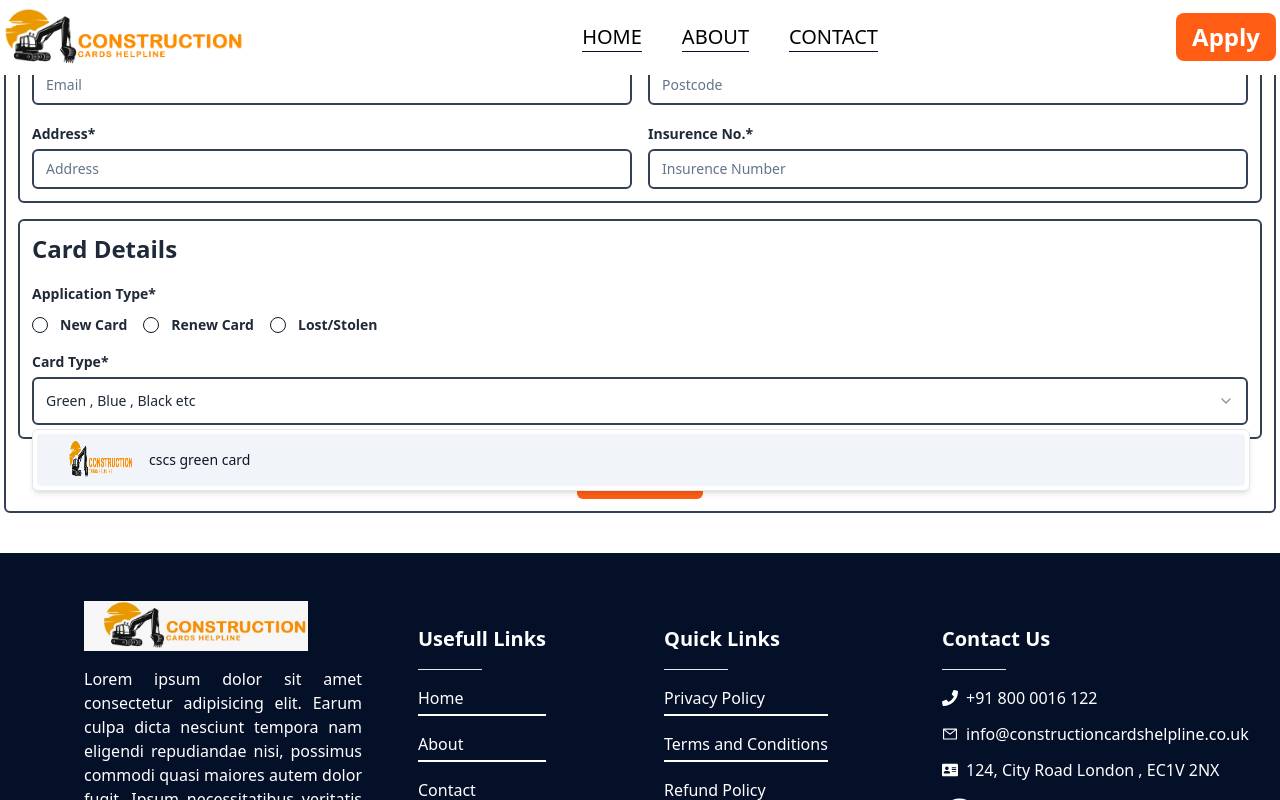
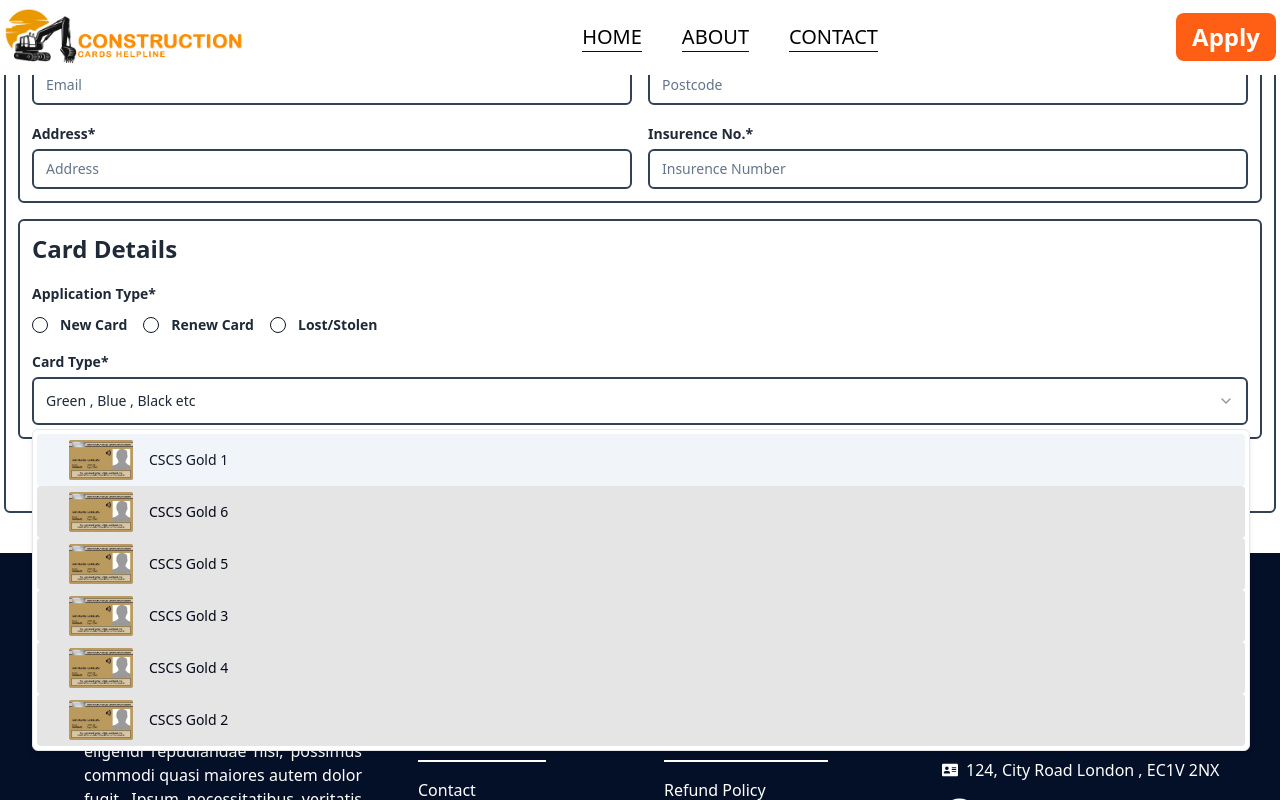
Before and after one commit to nishantsingh345/construction2, a Next.js app: page /cscscards/book-now in a window 1280 px wide. Both pictures are taken after a click on the button "Green , Blue , Black etc". Shown: the part 682-1482 px from the top of the page. Built offline with nearby package versions, Linux system fonts and the light colour scheme.

Commit message:
modified select

```diff
--- a/src/components/book/cscscards/CscseForm.tsx
+++ b/src/components/book/cscscards/CscseForm.tsx
@@ -40,7 +40,6 @@
   postcodetest: z.string().optional(),
   address: z.string().min(1).max(50),
   insurence: z.string().min(1).max(50),
-  preferreddate: z.string().min(1).max(50),
   type: z.enum(["new-card", "renewcard", "lost/stolen", "none"], {
     required_error: "You need to select a notification type.",
   }),
@@ -50,6 +49,33 @@
 });
 
 type Props = {};
+
+const select = [
+  {
+    img: "/cscs-card/Advanced_Craft.jpg",
+    text: "CSCS Gold 1",
+  },
+  {
+    img: "/cscs-card/Advanced_Craft.jpg",
+    text: "CSCS Gold 6",
+  },
+  {
+    img: "/cscs-card/Advanced_Craft.jpg",
+    text: "CSCS Gold 5",
+  },
+  {
+    img: "/cscs-card/Advanced_Craft.jpg",
+    text: "CSCS Gold 3",
+  },
+  {
+    img: "/cscs-card/Advanced_Craft.jpg",
+    text: "CSCS Gold 4",
+  },
+  {
+    img: "/cscs-card/Advanced_Craft.jpg",
+    text: "CSCS Gold 2 ",
+  },
+];
 
 const CscseForm = (props: Props) => {
   //TODO state with price
@@ -63,7 +89,6 @@
       birthdate: "",
       email: "",
       insurence: "",
-      preferreddate: "",
       type: "none",
       address: "",
       postcode: "",
@@ -259,12 +284,14 @@
                           </SelectTrigger>
                         </FormControl>
                         <SelectContent>
-                          <SelectItem value="09:00 To 10:00 AM">
-                            <div className="flex items-center gap-4">
-                              <img className="w-16 h-10" src="/logo2.png" alt="" />
-                              <span>cscs green card</span>
-                            </div>
-                          </SelectItem>
+                          {select.map((item, index) => (
+                            <SelectItem key={index} value={item?.text}>
+                              <div className="flex items-center gap-4">
+                                <img  className="w-16 h-10" src={item?.img} alt="" />
+                                <span>{item?.text}</span>
+                              </div>
+                            </SelectItem>
+                          ))}
                         </SelectContent>
                       </Select>
                       <FormMessage />
```
